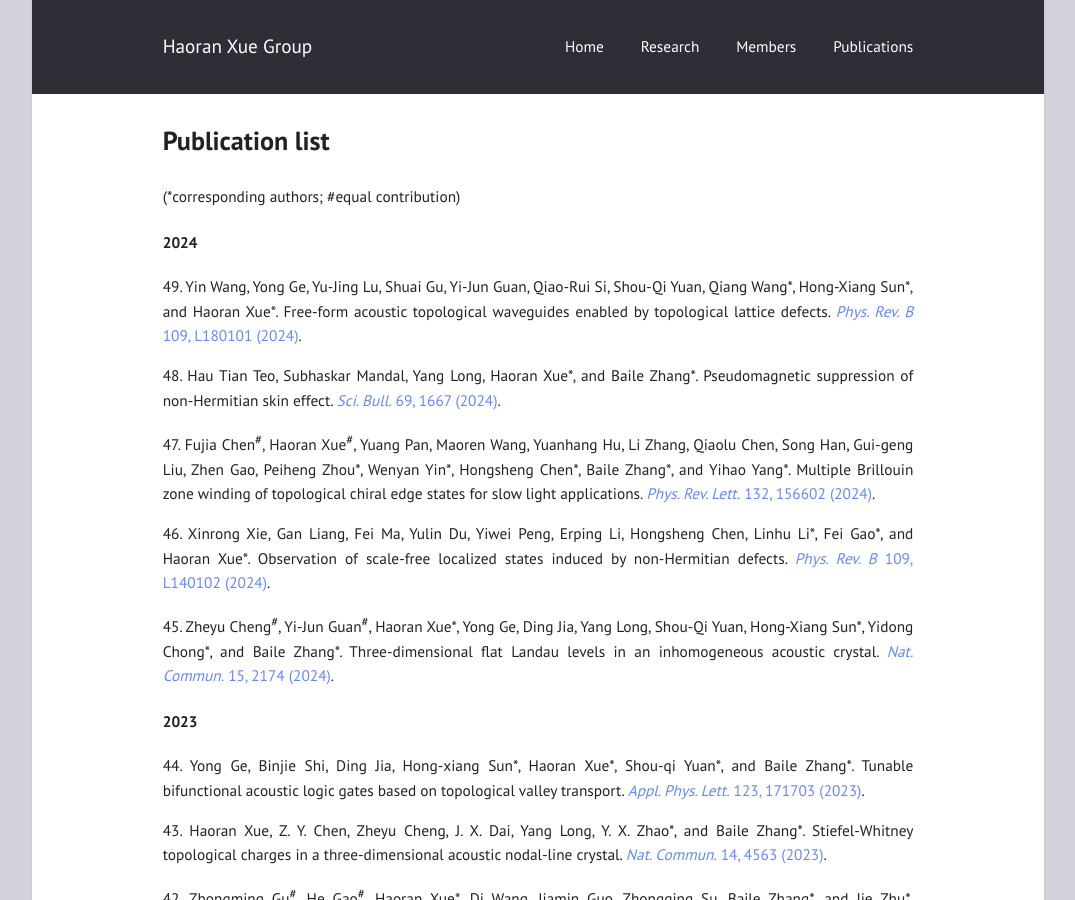
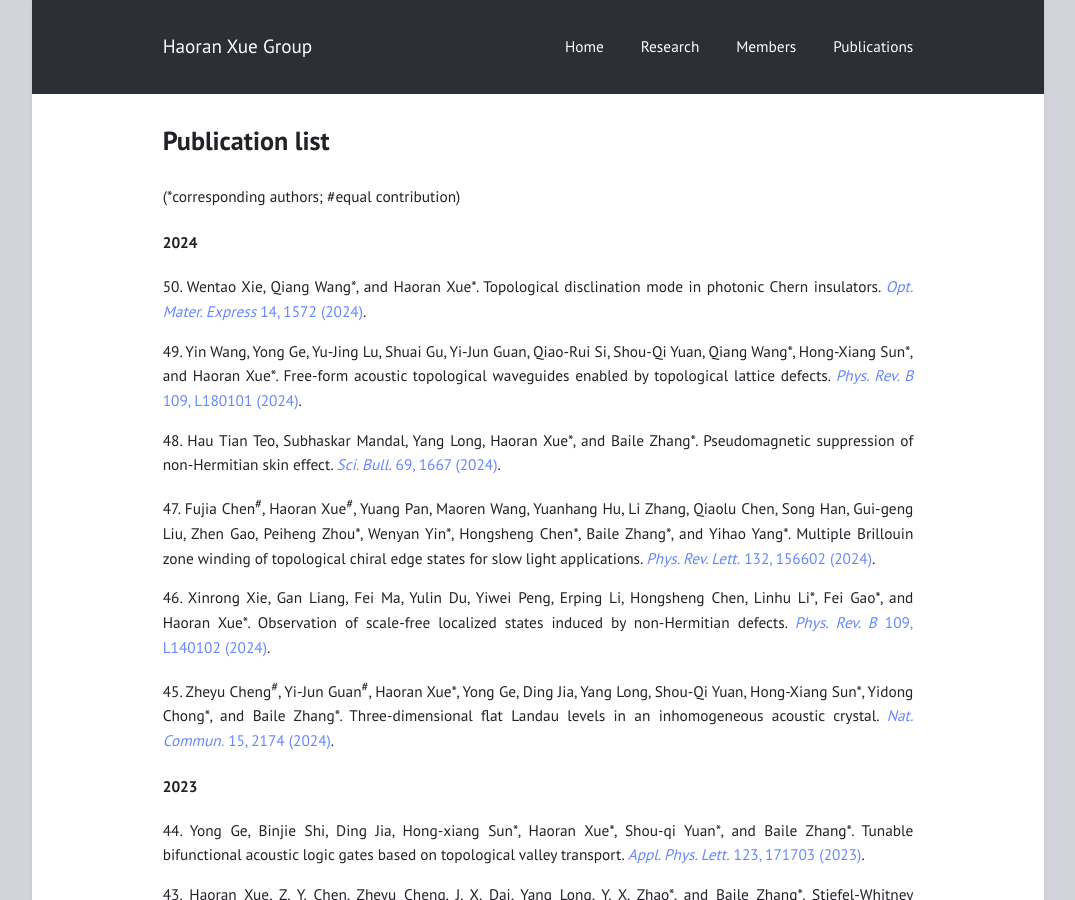
Before and after one commit to haoran-group/haoran-group.github.io, a Jekyll site: the page built from paper.md, in a window 1280 px wide and 900 px high. Shown: the whole window, without its empty margins (102-1177 px from the left). Built offline with Jekyll 4.4.1, drawn with Linux system fonts in a browser that asks for light colours.

Commit message:
Update paper.md

```diff
--- a/paper.md
+++ b/paper.md
@@ -6,6 +6,8 @@ title: Publication list
 (*corresponding authors; #equal contribution)
 
 #### 2024
+
+50\. Wentao Xie, Qiang Wang\*, and Haoran Xue\*. Topological disclination mode in photonic Chern insulators. [*Opt. Mater. Express* 14, 1572 (2024)](https://doi.org/10.1364/OME.525214).
 
 49\. Yin Wang, Yong Ge, Yu-Jing Lu, Shuai Gu, Yi-Jun Guan, Qiao-Rui Si, Shou-Qi Yuan, Qiang Wang\*, Hong-Xiang Sun\*, and Haoran Xue\*. Free-form acoustic topological waveguides enabled by topological lattice defects. [*Phys. Rev. B* 109, L180101 (2024)](https://doi.org/10.1103/PhysRevB.109.L180101).
 
```
